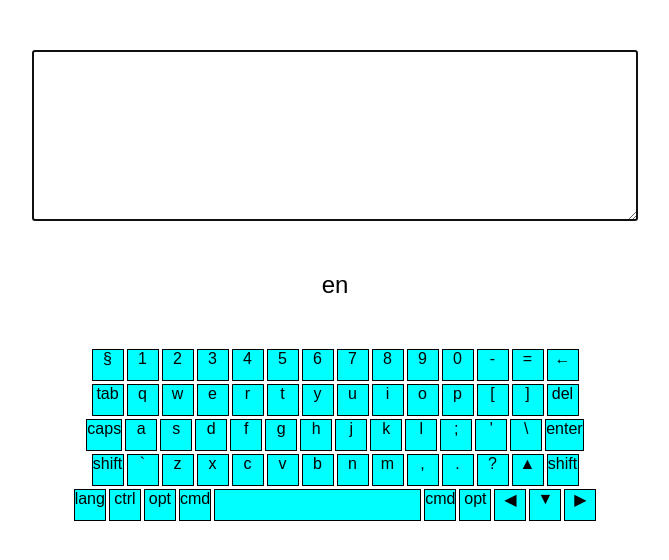
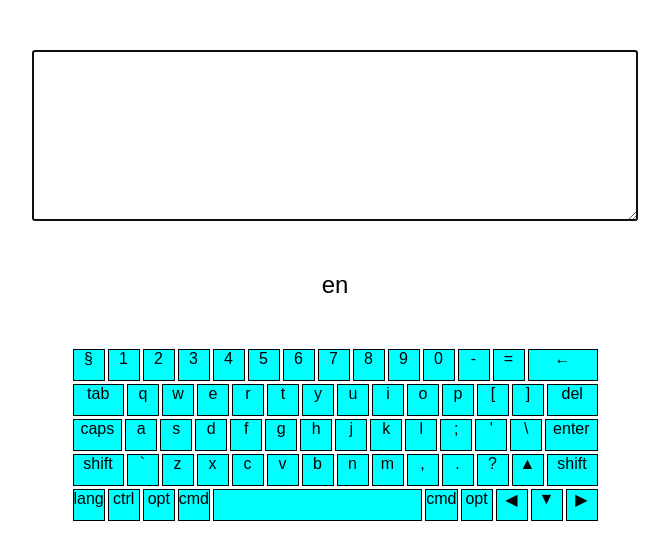
Before and after one commit to Irina-prog/virtual-keyboard, a website with bundled scripts: page index.html in a window 1280 px wide. Shown: the whole page, without its empty margins (305-974 px from the left). Built offline with nearby package versions, Linux system fonts and the light colour scheme.

Commit message:
refactor: css keyboard-looking

```diff
--- a/css/keyboard.css
+++ b/css/keyboard.css
@@ -3,7 +3,9 @@ body {
 }
 .keyboard-container .keyboard-key.active {
   background-color: yellow;
+  transform: perspective(1200px) translateZ(-90px);
   transition: all 100ms ease-out;
+
 }
 .keyboard-container {
   width: 600px;
@@ -19,9 +21,12 @@ body {
   gap: 3px;
   column-gap: 3px;
   row-gap: 3px;
+  width: 525px;
+  align-items: center;
+  justify-content: center;
 }
 .keyboard-key {
-  display: block;
+  display: flex;
   border: 1px solid black;
   min-width: 30px;
   width: fit-content;
@@ -31,8 +36,21 @@ body {
   font-family: Arial, Helvetica, sans-serif;
   height: 30px;
   text-align: center;
-
+  align-content: center;
+  align-self: center;
+  justify-content: center;
 }
 .keyboard-key#Space {
   width: 205px;
 }
+
+.keyboard-key#Space,
+.keyboard-key#Backspace,
+.keyboard-key#Tab,
+.keyboard-key#Delete,
+.keyboard-key#ShiftRight,
+.keyboard-key#ShiftLeft,
+.keyboard-key#CapsLock,
+.keyboard-key#Enter {
+  flex-grow: 1;
+}
```
